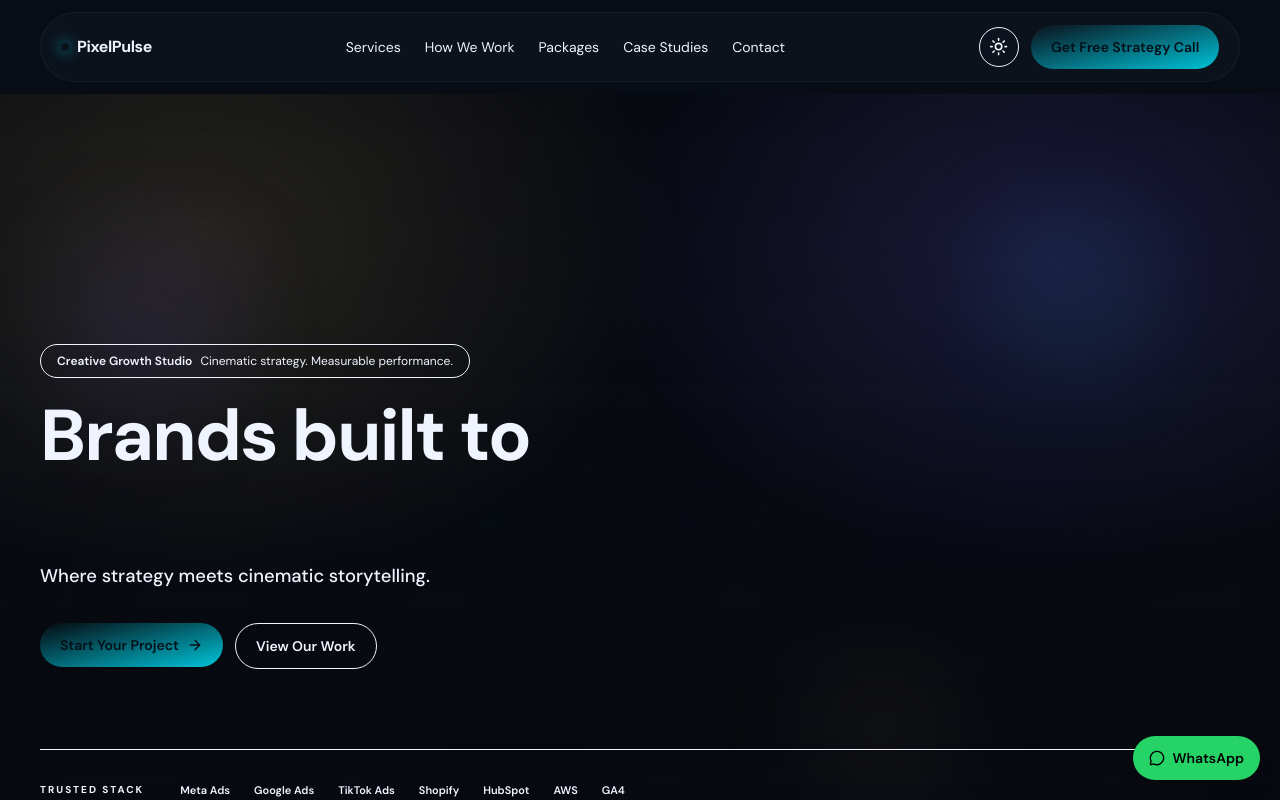
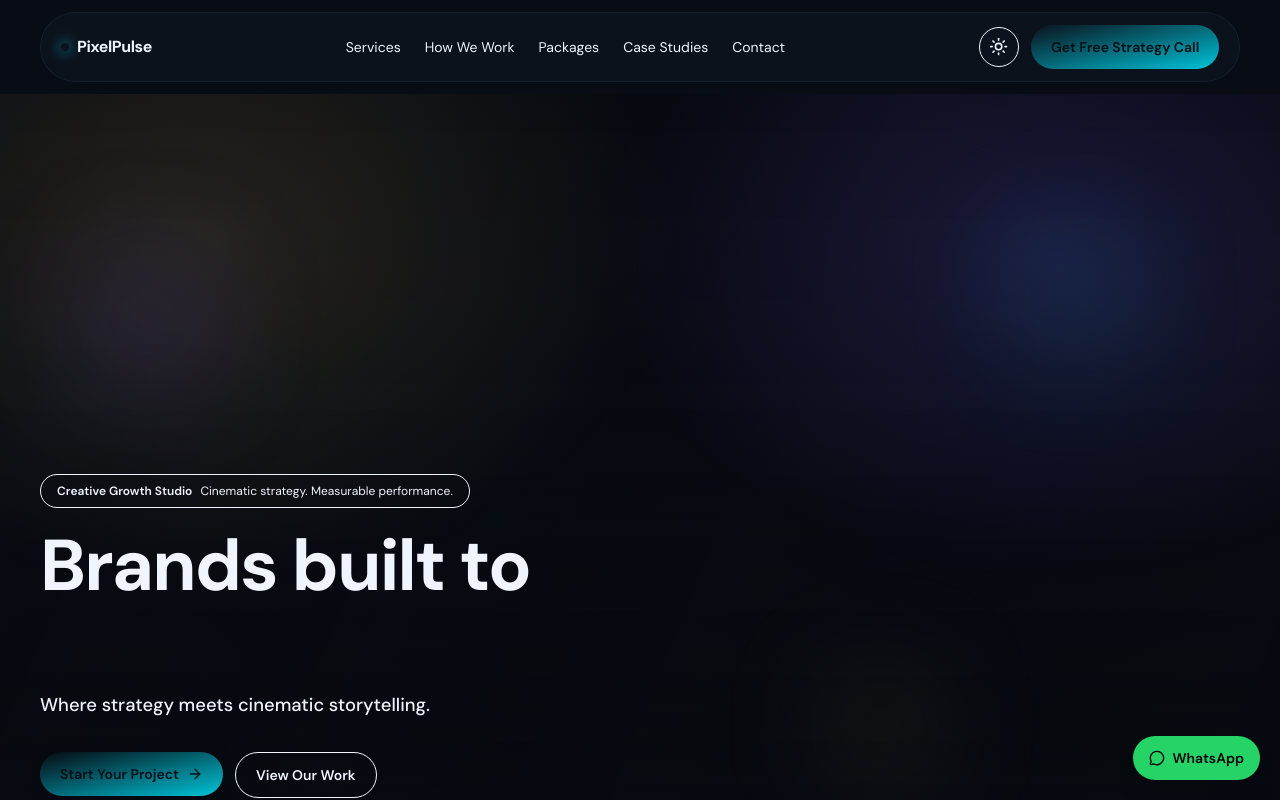
Before and after one commit to mahmoodatef998-glitch/PIXEL-AGENCY, a Next.js app: page / in a window 1280 px wide. Shown: the top 800 px of the page. Built offline with nearby package versions, Linux system fonts and the light colour scheme.

Commit message:
layout: move trusted stack outside the cinematic video section

```diff
--- a/sections/hero-section.tsx
+++ b/sections/hero-section.tsx
@@ -11,7 +11,8 @@ export function HeroSection({ tools }: { tools: string[] }) {
   const [videoReady, setVideoReady] = useState(false);
 
   return (
-    <section id="top" className="relative isolate min-h-screen overflow-hidden">
+    <>
+      <section id="top" className="relative isolate min-h-[85vh] md:min-h-screen overflow-hidden">
         {/* Cinematic video background */}
         <div className="pointer-events-none absolute inset-0 z-0">
           <video
@@ -76,7 +77,7 @@ export function HeroSection({ tools }: { tools: string[] }) {
           transition={{ duration: 6.5, repeat: Infinity, ease: "easeInOut" }}
         />
 
-      <div className="container relative z-10 min-h-[92svh] md:min-h-screen py-14 md:py-24 flex flex-col justify-end">
+        <div className="container relative z-10 min-h-[85vh] md:min-h-screen py-14 md:py-24 flex flex-col justify-center md:justify-end">
           <div className="max-w-3xl text-left">
             <motion.div
               initial={{ opacity: 0, y: 18 }}
@@ -127,22 +128,26 @@ export function HeroSection({ tools }: { tools: string[] }) {
               </a>
             </motion.div>
           </div>
+        </div>
+      </section>
 
-        <div className="mt-16 md:mt-20 pt-8 border-t border-border/30">
+      {/* Trusted Stack - Moved outside the video frame */}
+      <div className="bg-surface border-b border-border py-10 md:py-14">
+        <div className="container">
           <motion.div
             initial={{ opacity: 0, y: 12 }}
             animate={{ opacity: 1, y: 0 }}
             transition={{ duration: 0.58, delay: 0.36, ease: [0.22, 1, 0.36, 1] }}
-            className="flex flex-wrap items-center gap-x-6 gap-y-4"
+            className="flex flex-col md:flex-row items-center gap-x-10 gap-y-6"
           >
-            <span className="text-[10px] uppercase tracking-[0.2em] text-muted font-bold">Trusted stack</span>
-            <div className="flex flex-wrap items-center gap-3">
+            <span className="text-[11px] uppercase tracking-[0.25em] text-muted font-bold whitespace-nowrap">Trusted stack</span>
+            <div className="flex flex-wrap items-center justify-center md:justify-start gap-x-8 gap-y-5">
               {tools.map((tool) => (
                 <span
                   key={tool}
-                  className="text-[11px] font-semibold text-muted/80 flex items-center gap-2"
+                  className="text-[13px] md:text-[14px] font-bold text-muted/80 flex items-center gap-2.5 transition-colors hover:text-text"
                 >
-                  <span className="size-1 rounded-full bg-accent/40" />
+                  <span className="size-1.5 rounded-full bg-accent/40" />
                   {tool}
                 </span>
               ))}
@@ -150,6 +155,6 @@ export function HeroSection({ tools }: { tools: string[] }) {
           </motion.div>
         </div>
       </div>
-    </section>
+    </>
   );
 }
```
Lines whose indentation alone changed are shown as unchanged.
